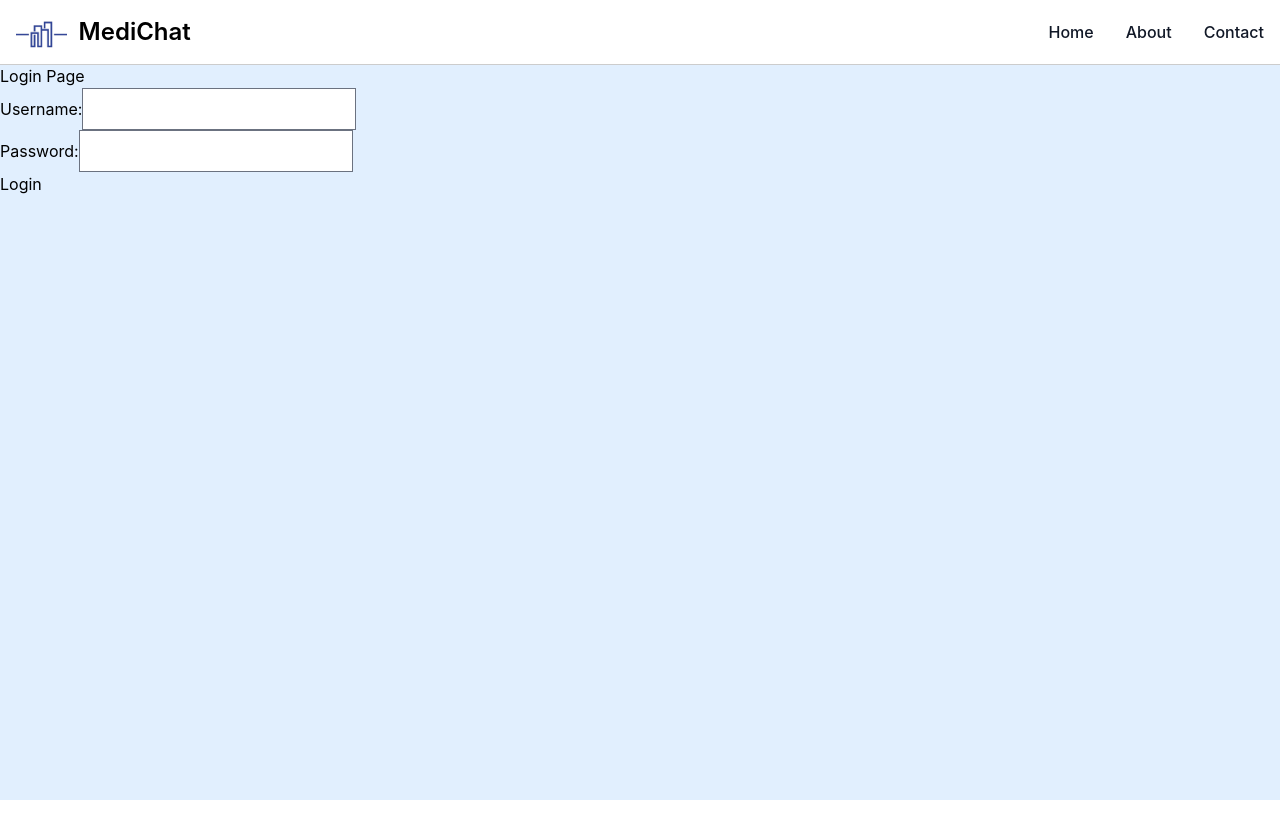
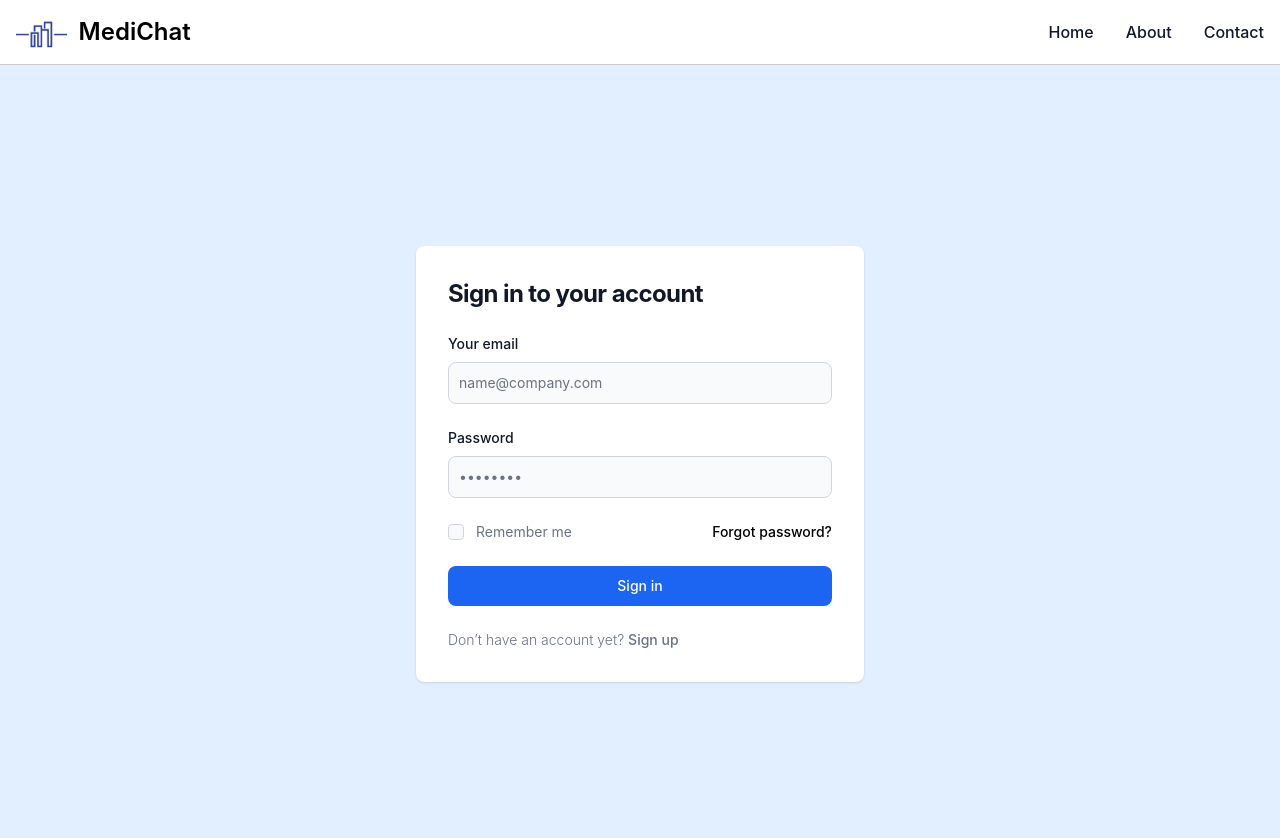
Before and after one commit to dudyas6/MediChatAI, a React (Create React App) app: page /login in a window 1280 px wide. Shown: the top 838 px of the page. Before the commit the page ends 800 px from the top, so only its background shows below. Built offline with nearby package versions, Linux system fonts and the light colour scheme.

Commit message:
Login page form ui

```diff
--- a/src/pages/ChatPage.js
+++ b/src/pages/ChatPage.js
@@ -9,7 +9,7 @@
 
     return (
         <div className="flex flex-col h-screen">
-        <div className="flex-1 overflow-y-auto p-4 bg-blue-100" style={{ marginBottom: '100px' }}>
+        <div className="flex-1 overflow-y-auto p-4 bg-blue-100">
             <div className="px-4 py-2">
                 <div className="flex items-center mb-2">
                     <img className="w-8 h-8 rounded-full mr-2" src="https://picsum.photos/50/50" alt="User Avatar" />
@@ -20,7 +20,7 @@
                 </div>
             </div>
         </div>
-        <div className="p-4 bg-gray-100 fixed bottom-0 w-full"> {/* Use fixed or absolute positioning with bottom-0 to ensure visibility */}
+        <div className="p-4 bg-gray-100 fixed bottom-0 w-full">
             <div className="flex items-center">
                 <input className="flex-1 border rounded-full py-2 px-4 mr-2" type="text" placeholder="Type your message..." />
                 <button className="bg-blue-500 hover:bg-blue-700 text-white font-medium py-2 px-4 rounded-full">
--- a/src/pages/LoginPage.js
+++ b/src/pages/LoginPage.js
@@ -1,53 +1,113 @@
-import React, { useState } from 'react';
+import React, { useState } from "react";
 
 function LoginPage() {
-    const [username, setUsername] = useState('');
-    const [password, setPassword] = useState('');
+  const [email, setEmail] = useState("");
+  const [password, setPassword] = useState("");
+  const [remember, setRemember] = useState(false);
 
-    const handleUsernameChange = (e) => {
-        setUsername(e.target.value);
-    };
-
-    const handlePasswordChange = (e) => {
-        setPassword(e.target.value);
-    };
-
-    const handleSubmit = (e) => {
-        e.preventDefault();
-        if (username === 'admin' && password === 'admin') {
-            alert('Login successful!');
-            document.location.href =  '/';
-        } else {
-            alert('Login failed. Please try again.');
-        }
+  const handleSubmit = (event) => {
+    event.preventDefault();
+    // Handle form submission logic here
+    console.log("Email:", email);
+    console.log("Password:", password);
+    console.log("Remember me:", remember);
   };
 
   return (
+    <section className="">
+      <div className="flex flex-col items-center justify-center px-6 py-8 mx-auto md:h-screen lg:py-0">
+        <div className="w-full bg-white rounded-lg shadow dark:border md:mt-0 sm:max-w-md xl:p-0 dark:bg-gray-800 dark:border-gray-700">
+          <div className="p-6 space-y-4 md:space-y-6 sm:p-8">
+            <h1 className="text-xl font-bold leading-tight tracking-tight text-gray-900 md:text-2xl dark:text-white">
+              Sign in to your account
+            </h1>
+            <form className="space-y-4 md:space-y-6" onSubmit={handleSubmit}>
               <div>
-            <h2>Login Page</h2>
-            <form onSubmit={handleSubmit}>
-                <div>
-                    <label htmlFor="username">Username:</label>
+                <label
+                  htmlFor="email"
+                  className="block mb-2 text-sm font-medium text-gray-900 dark:text-white"
+                >
+                  Your email
+                </label>
                 <input
-                        type="text"
-                        id="username"
-                        value={username}
-                        onChange={handleUsernameChange}
+                  type="email"
+                  name="email"
+                  id="email"
+                  className="bg-gray-50 border border-gray-300 text-gray-900 sm:text-sm rounded-lg focus:ring-primary-600 focus:border-primary-600 block w-full p-2.5 dark:bg-gray-700 dark:border-gray-600 dark:placeholder-gray-400 dark:text-white dark:focus:ring-blue-500 dark:focus:border-blue-500"
+                  placeholder="name@company.com"
+                  required
+                  value={email}
+                  onChange={(e) => setEmail(e.target.value)}
                 />
               </div>
               <div>
-                    <label htmlFor="password">Password:</label>
+                <label
+                  htmlFor="password"
+                  className="block mb-2 text-sm font-medium text-gray-900 dark:text-white"
+                >
+                  Password
+                </label>
                 <input
                   type="password"
+                  name="password"
                   id="password"
+                  placeholder="••••••••"
+                  className="bg-gray-50 border border-gray-300 text-gray-900 sm:text-sm rounded-lg focus:ring-primary-600 focus:border-primary-600 block w-full p-2.5 dark:bg-gray-700 dark:border-gray-600 dark:placeholder-gray-400 dark:text-white dark:focus:ring-blue-500 dark:focus:border-blue-500"
+                  required
                   value={password}
-                        onChange={handlePasswordChange}
+                  onChange={(e) => setPassword(e.target.value)}
                 />
               </div>
-                <button type="submit">Login</button>
+              <div className="flex items-center justify-between">
+                <div className="flex items-start">
+                  <div className="flex items-center h-5">
+                    <input
+                      id="remember"
+                      aria-describedby="remember"
+                      type="checkbox"
+                      className="w-4 h-4 border border-gray-300 rounded bg-gray-50 focus:ring-3 focus:ring-primary-300 dark:bg-gray-700 dark:border-gray-600 dark:focus:ring-primary-600 dark:ring-offset-gray-800"
+                      required
+                      checked={remember}
+                      onChange={(e) => setRemember(e.target.checked)}
+                    />
+                  </div>
+                  <div className="ml-3 text-sm">
+                    <label
+                      htmlFor="remember"
+                      className="text-gray-500 dark:text-gray-300"
+                    >
+                      Remember me
+                    </label>
+                  </div>
+                </div>
+                <a
+                  href="#"
+                  className="text-sm font-medium text-primary-600 hover:underline dark:text-primary-500"
+                >
+                  Forgot password?
+                </a>
+              </div>
+              <button
+                type="submit"
+                className="w-full text-white bg-blue-600 hover:bg-blue-700 focus:ring-4 focus:outline-none focus:ring-primary-300 font-medium rounded-lg text-sm px-5 py-2.5 text-center dark:bg-primary-600 dark:hover:bg-primary-700 dark:focus:ring-primary-800"
+              >
+                Sign in
+              </button>
+              <p className="text-sm font-light text-gray-500 dark:text-gray-400">
+                Don’t have an account yet?{" "}
+                <a
+                  href="#"
+                  className="font-medium text-primary-600 hover:underline dark:text-primary-500"
+                >
+                  Sign up
+                </a>
+              </p>
             </form>
           </div>
+        </div>
+      </div>
+    </section>
   );
-};
+}
 
 export default LoginPage;
```
Lines whose indentation alone changed are shown as unchanged.
